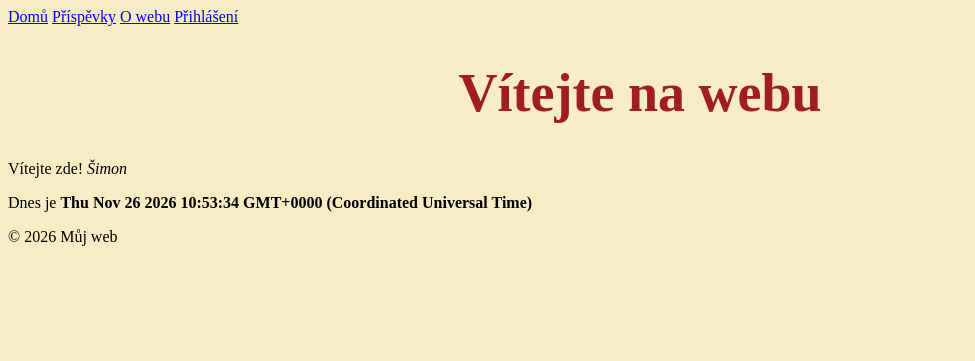
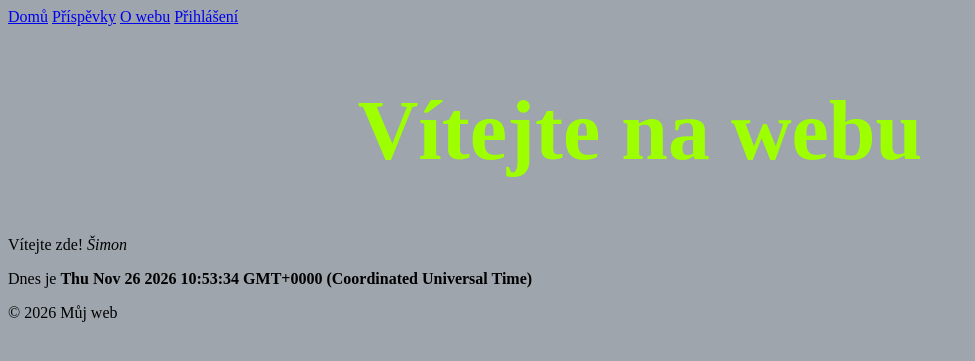
Before and after one commit to KratkyS/web-js, a Node server app: page / in a window 1280 px wide. Shown: the top 361 px of the page, without its empty margins (0-975 px from the left). Run offline with Node 20, Linux system fonts and the light colour scheme.

Commit message:
zmena na betonovu a toxicky zelenou barvu

```diff
--- a/express-server/app/public/style.css
+++ b/express-server/app/public/style.css
@@ -1,9 +1,9 @@
 h1{
-color: rgb(160, 30, 30);
-font-size: 54px;
+color: #9dff00;
+font-size: 84px;
 text-align:center;
 }
 
 body{
-background-color:rgb(248, 236, 197);
+background-color:#9ea5ac;
 }
```
